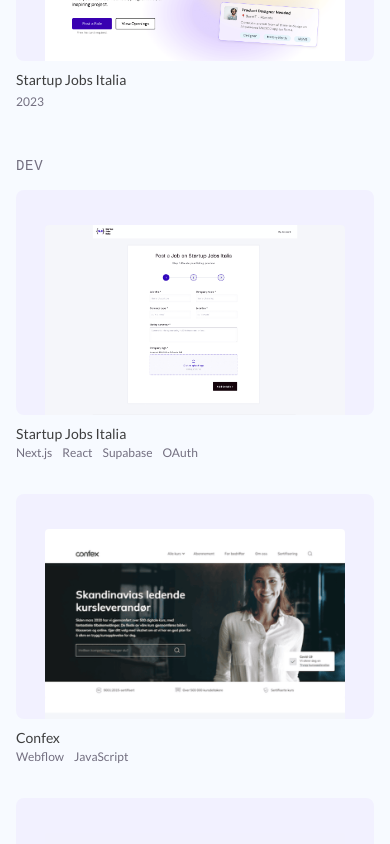
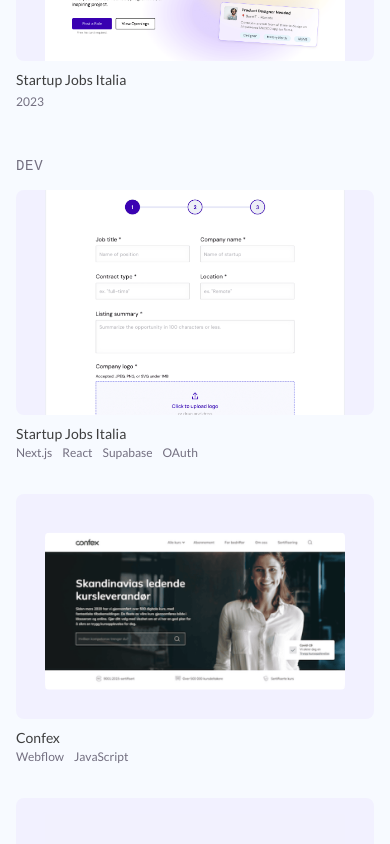
Before and after one commit to sgiori11/portfolio-current, a Next.js app: page / in a window 390 px wide. Shown: the part 1400-2244 px from the top of the page. Built offline with nearby package versions, Linux system fonts and the light colour scheme.

Commit message:
better pics

```diff
--- a/src/app/styles/Projects.module.css
+++ b/src/app/styles/Projects.module.css
@@ -3,24 +3,23 @@
     position: relative;
     border-radius: 8px;
     display: flex;
-    align-items: flex-end; /* Start at the bottom */
+    align-items: center; /* Start at the bottom */
     justify-content: center;
     width: 450px;
-    height: 250px;
+    height: 300px;
     background-color: #F2F1FF;
     overflow: hidden; /* In case the image is larger than the container */
     margin-bottom: 1rem;
  }
 
  .imgCont img {
-     position: absolute;
-     bottom: -15px;
      border-radius: 4px;
+     transform: translateY(3%);
      transition: all 0.5s ease; /* Transition the transform property */
  }
 
  .imgCont:hover img {
-      bottom: 0;
+     transform: translateY(0);
  }
 
 
@@ -46,10 +45,6 @@
         width: 300px !important;
         height: auto;
     }
-
-     .imgCont:hover img {
-        bottom: 0;
-    }
 }
 
 @media only screen and (max-width: 790px) {
@@ -58,7 +53,4 @@
         margin-bottom: 0.5rem;
      }
 
-     .imgCont:hover img {
-        bottom: 0;
-    }
 }
```
Also changed, not shown: public/confexx.png, public/jobboard.png.
